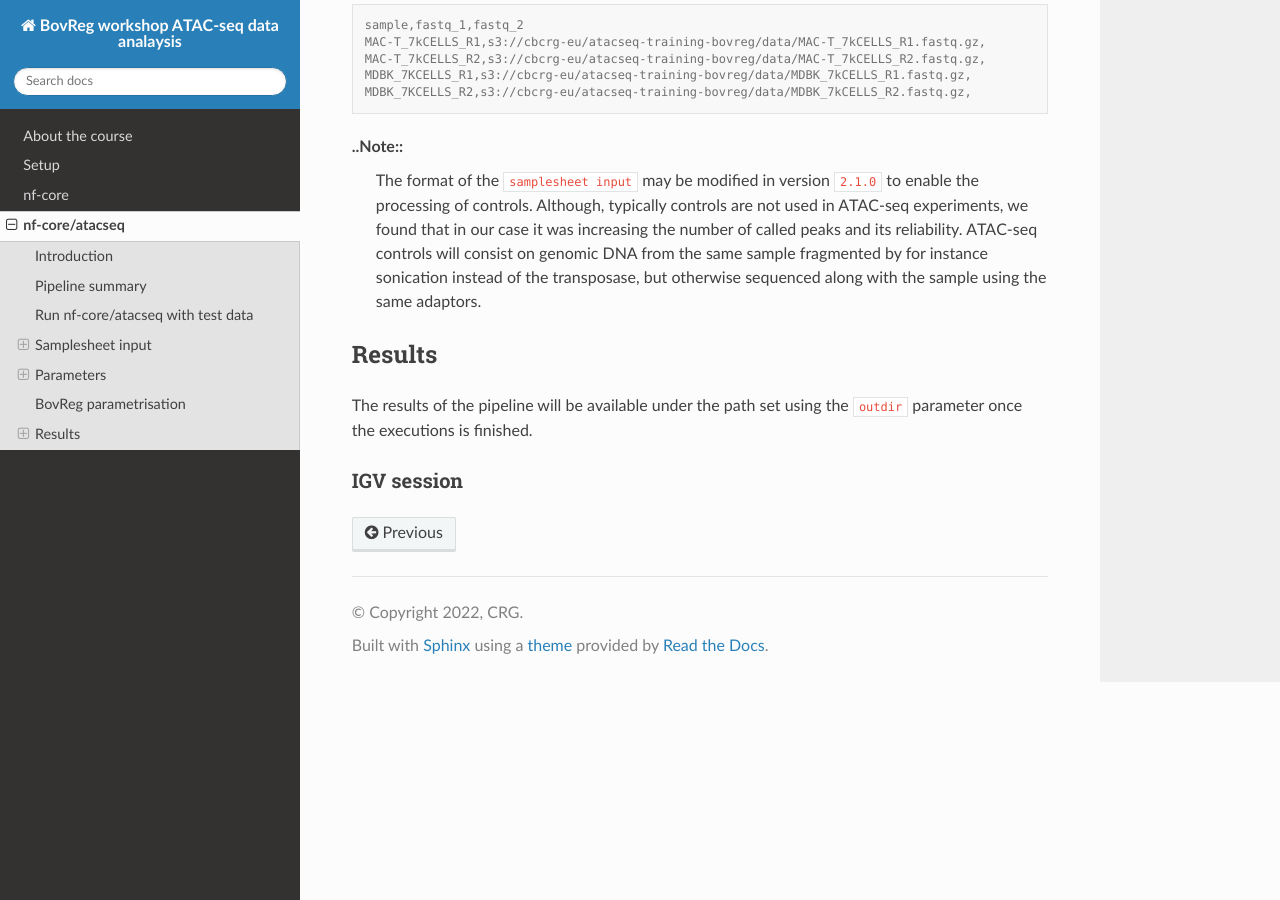
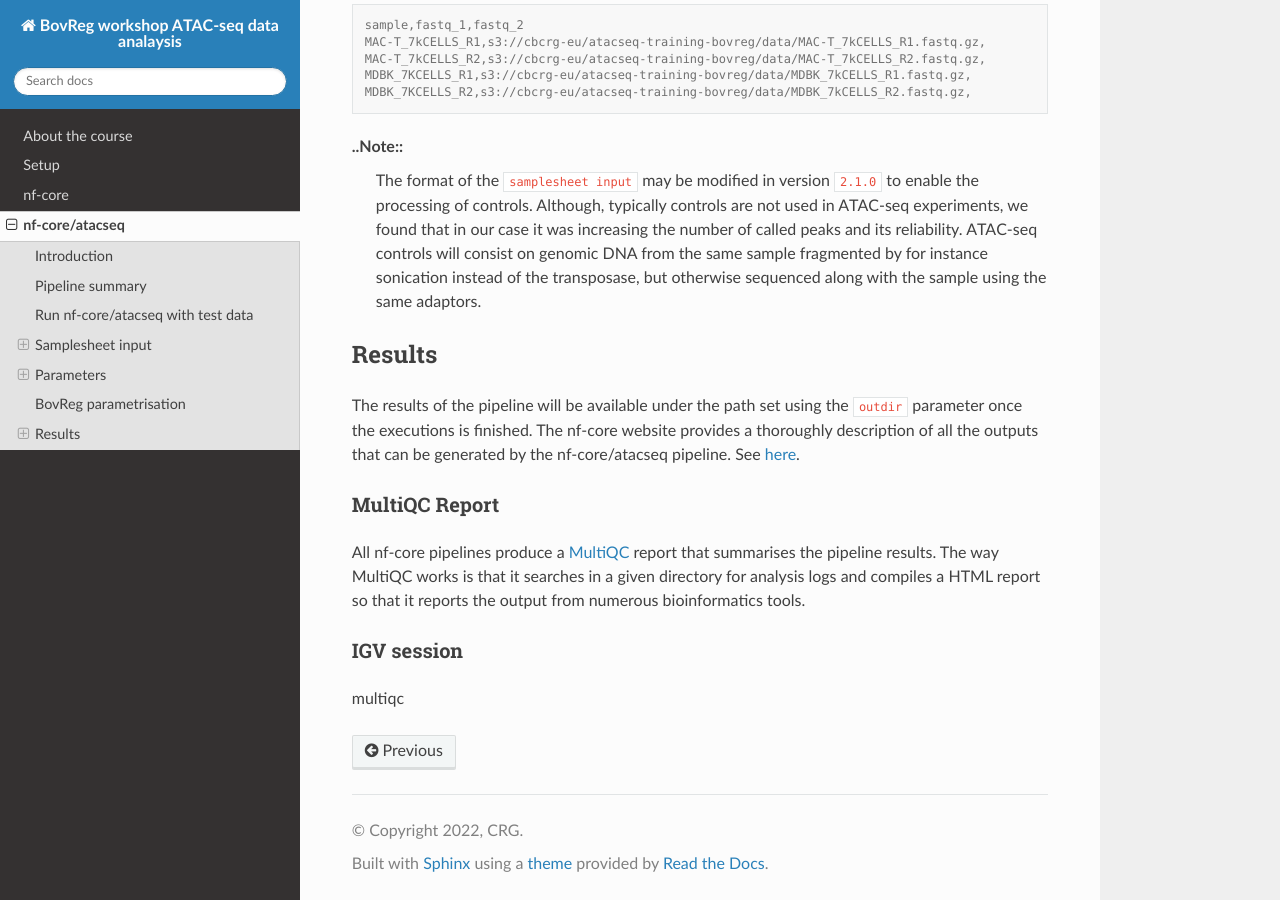
Before and after one commit to BovReg/atacseq-workshop-limoges, a Sphinx documentation site: the page built from docs/ATAC-seq_pipeline.rst, in a window 1280 px wide and 900 px high, scrolled down 7049 px. Built offline with Sphinx 7.4.7 and the Read the Docs theme 2.0.0, drawn with Linux system fonts in a browser that asks for light colours.

Commit message:
More things

```diff
--- a/docs/ATAC-seq_pipeline.rst
+++ b/docs/ATAC-seq_pipeline.rst
@@ -319,12 +319,25 @@ was indeed used to process all the ATAC-seq data and below you can find the real
 Results
 =======
 
-The results of the pipeline will be available under the path set using the ``outdir`` parameter once the executions is finished.
+The results of the pipeline will be available under the path set using the ``outdir`` parameter once the executions is finished. The nf-core
+website provides a thoroughly description of all the outputs that can be generated by the nf-core/atacseq pipeline.
+See `here <https://nf-co.re/atacseq/dev/output>`__.
+
+MultiQC Report
+--------------
+
+All nf-core pipelines produce a `MultiQC <https://multiqc.info/>`_ report that summarises the pipeline results.
+The way MultiQC works is that it searches in a given directory for analysis logs and compiles a HTML report so that it reports the
+output from numerous bioinformatics tools.
+
 
 
 IGV session
 -----------
-.. multiqc
+
+
+
+multiqc
 
 .. tower
 
```
